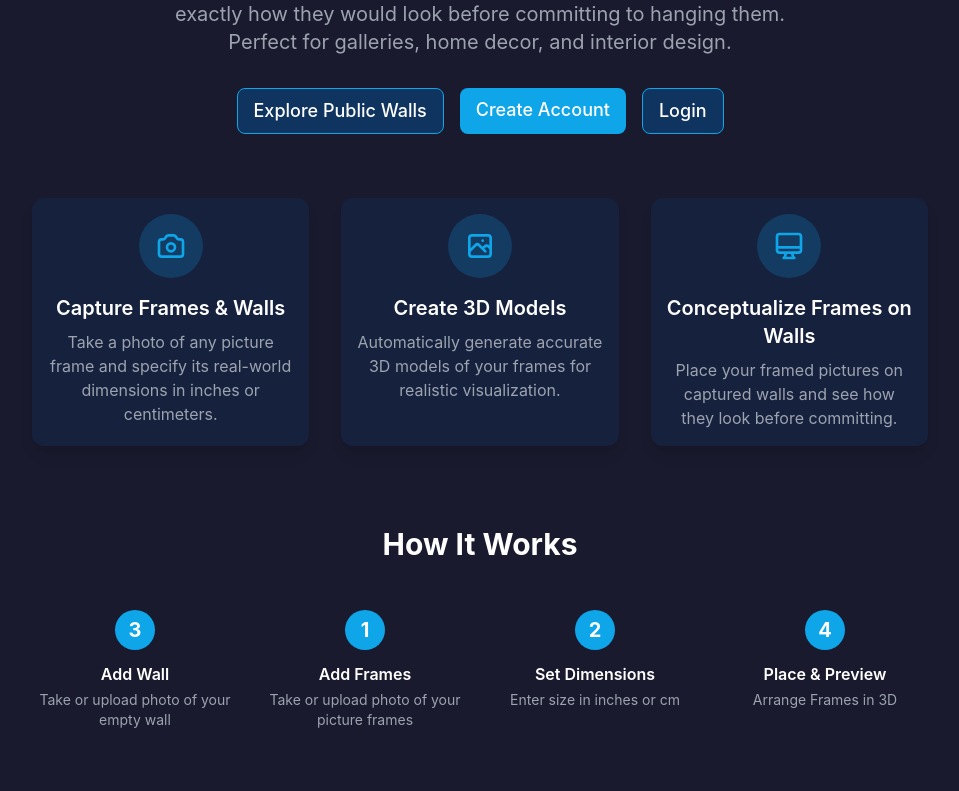
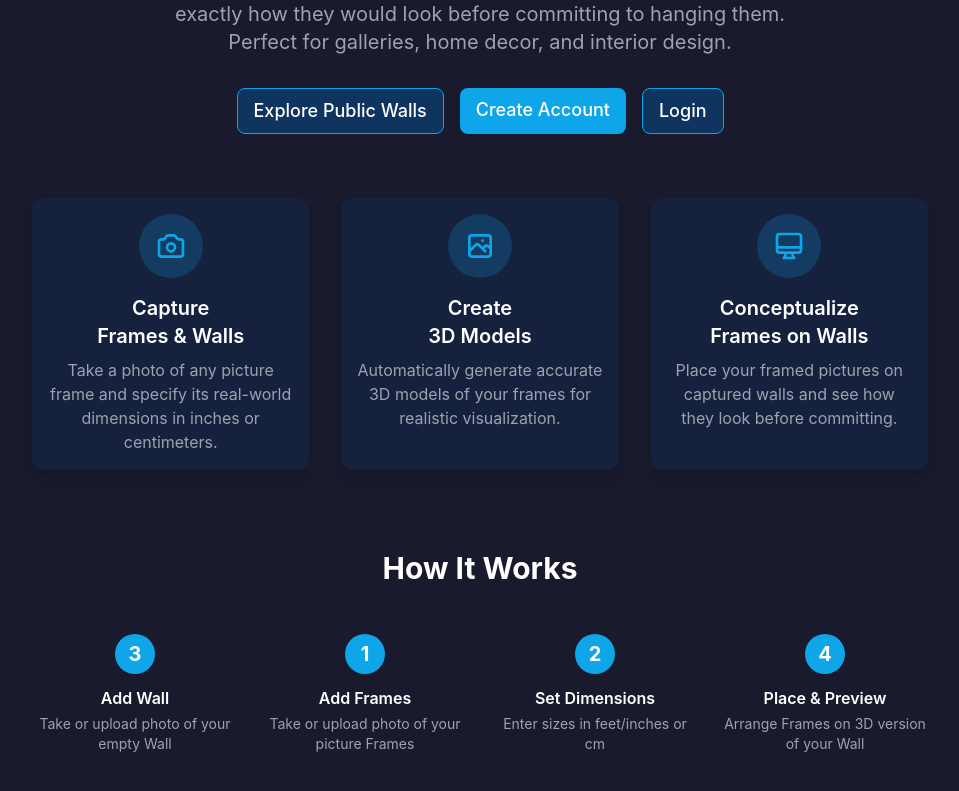
Before and after one commit to InspiredReality/frames, a Vue app in the folder frontend/: page / in a window 1280 px wide. Shown: the part 237-1028 px from the top of the page, without its empty margins (160-1119 px from the left). Built offline with nearby package versions, Linux system fonts and the light colour scheme; no server answers.

Commit message:
wording updates

```diff
--- a/frontend/src/views/Home.vue
+++ b/frontend/src/views/Home.vue
@@ -46,7 +46,7 @@ const authStore = useAuthStore()
             <path stroke-linecap="round" stroke-linejoin="round" stroke-width="2" d="M15 13a3 3 0 11-6 0 3 3 0 016 0z" />
           </svg>
         </div>
-        <h3 class="text-xl font-semibold mb-2">Capture Frames & Walls</h3>
+        <h3 class="text-xl font-semibold mb-2">Capture<br>Frames & Walls</h3>
         <p class="text-gray-400">
           Take a photo of any picture frame and specify its real-world dimensions in inches or centimeters.
         </p>
@@ -58,7 +58,7 @@ const authStore = useAuthStore()
             <path stroke-linecap="round" stroke-linejoin="round" stroke-width="2" d="M4 16l4.586-4.586a2 2 0 012.828 0L16 16m-2-2l1.586-1.586a2 2 0 012.828 0L20 14m-6-6h.01M6 20h12a2 2 0 002-2V6a2 2 0 00-2-2H6a2 2 0 00-2 2v12a2 2 0 002 2z" />
           </svg>
         </div>
-        <h3 class="text-xl font-semibold mb-2">Create 3D Models</h3>
+        <h3 class="text-xl font-semibold mb-2">Create<br>3D Models</h3>
         <p class="text-gray-400">
           Automatically generate accurate 3D models of your frames for realistic visualization.
         </p>
@@ -70,7 +70,7 @@ const authStore = useAuthStore()
             <path stroke-linecap="round" stroke-linejoin="round" stroke-width="2" d="M9.75 17L9 20l-1 1h8l-1-1-.75-3M3 13h18M5 17h14a2 2 0 002-2V5a2 2 0 00-2-2H5a2 2 0 00-2 2v10a2 2 0 002 2z" />
           </svg>
         </div>
-        <h3 class="text-xl font-semibold mb-2">Conceptualize Frames on Walls</h3>
+        <h3 class="text-xl font-semibold mb-2">Conceptualize<br>Frames on Walls</h3>
         <p class="text-gray-400">
           Place your framed pictures on captured walls and see how they look before committing.
         </p>
@@ -86,28 +86,28 @@ const authStore = useAuthStore()
             3
           </div>
           <h4 class="font-semibold mb-1">Add Wall</h4>
-          <p class="text-sm text-gray-400">Take or upload photo of your empty wall</p>
+          <p class="text-sm text-gray-400">Take or upload photo of your empty Wall</p>
         </div>
         <div class="text-center">
           <div class="w-10 h-10 mx-auto mb-3 bg-primary-500 rounded-full flex items-center justify-center text-xl font-bold">
             1
           </div>
           <h4 class="font-semibold mb-1">Add Frames</h4>
-          <p class="text-sm text-gray-400">Take or upload photo of your picture frames</p>
+          <p class="text-sm text-gray-400">Take or upload photo of your picture Frames</p>
         </div>
         <div class="text-center">
           <div class="w-10 h-10 mx-auto mb-3 bg-primary-500 rounded-full flex items-center justify-center text-xl font-bold">
             2
           </div>
           <h4 class="font-semibold mb-1">Set Dimensions</h4>
-          <p class="text-sm text-gray-400">Enter size in inches or cm</p>
+          <p class="text-sm text-gray-400">Enter sizes in feet/inches or cm</p>
         </div>
         <div class="text-center">
           <div class="w-10 h-10 mx-auto mb-3 bg-primary-500 rounded-full flex items-center justify-center text-xl font-bold">
             4
           </div>
           <h4 class="font-semibold mb-1">Place & Preview</h4>
-          <p class="text-sm text-gray-400">Arrange Frames in 3D</p>
+          <p class="text-sm text-gray-400">Arrange Frames on 3D version of your Wall</p>
         </div>
       </div>
     </div>
```
